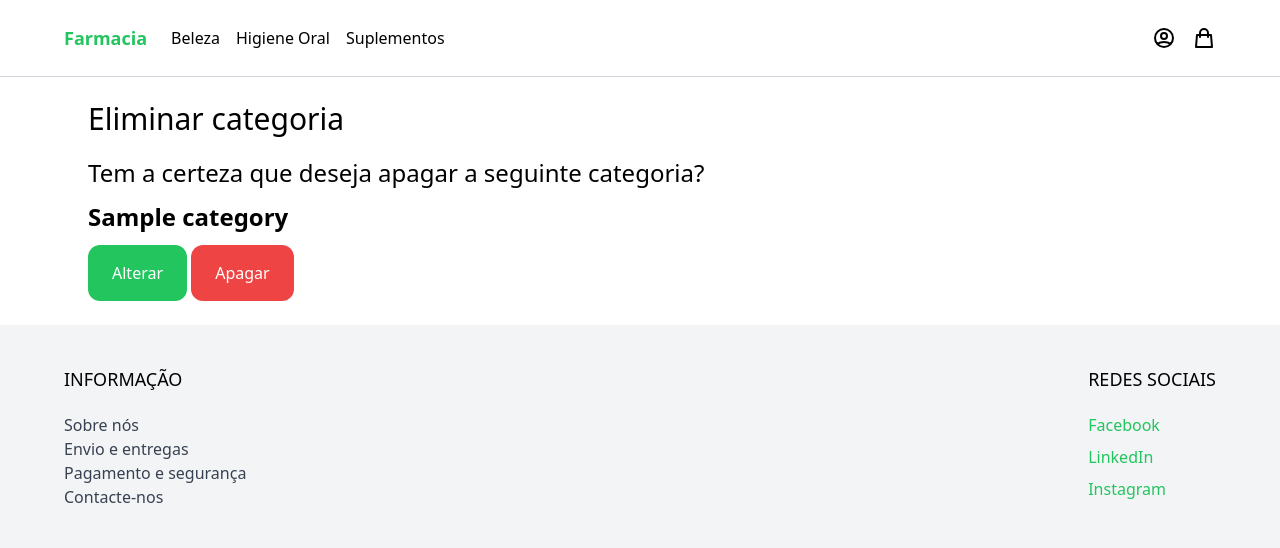
After one commit to migas553/ProjetoFinal, a Django app: template Products/templates/Products/delete_category.html in a window 1280 px wide. The commit adds this page. Shown: the top 548 px of the page. Run offline with Django 3.2, Linux system fonts and the light colour scheme; the template is opened without the code that fills it: most values are stand-ins (such as "Sample title", 1, 10 or a date in 2020); some libraries are stand-ins or nearby versions.

Commit message:
crud category feito

```diff
--- a/Products/forms.py
+++ b/Products/forms.py
@@ -5,10 +5,10 @@ from django.forms import ModelForm
 class AddProductForm(ModelForm):
     class Meta:
         model = Product
-        fields = '__all__'
+        fields = ['name','slug','category','description','price','stock','photo']
 
 
 class AddCategoryForm(ModelForm):
     class Meta:
         model = Category
-        fields = '__all__'
+        fields = ['name','slug']
--- a/Products/templates/Products/add_category.html
+++ b/Products/templates/Products/add_category.html
@@ -11,12 +11,12 @@
 
         <div>
             <label>Nome da categoria</label>
-            <input name="category_name" type="text" class="w-full mt-2 py-4 px-6 bg-gray-100 rounded-xl">
+            <input name="name" type="text" class="w-full mt-2 py-4 px-6 bg-gray-100 rounded-xl">
         </div>
 
         <div>
             <label>Slug da categoria</label>
-            <input name="category_slug" type="text" class="w-full mt-2 py-4 px-6 bg-gray-100 rounded-xl">
+            <input name="slug" type="text" class="w-full mt-2 py-4 px-6 bg-gray-100 rounded-xl">
         </div>
 
         <div>
--- /dev/null
+++ b/Products/templates/Products/delete_category.html
@@ -0,0 +1,30 @@
+{% extends 'base.html' %}
+
+{% block title %}Eliminar categoria{% endblock %}
+
+{% block content %}
+<div class="max-w-6xl mx-auto p-6">
+    <h1 class="mb-5 text-3xl">Eliminar categoria</h1>
+
+    <form method="post" action="." class="space-y-3">
+        {% csrf_token %}
+
+        <div>
+            <h1
+            2 class="text-2xl">Tem a certeza que deseja apagar a seguinte categoria? </h2>
+        </div>
+
+        <div>
+            <strong class="text-2xl"> {{ category.name }} </strong>
+        </div>
+
+        <div>
+            <button class="py-4 px-6 rounded-xl text-white bg-green-500">Alterar</button>
+            <form method="post" action="{% url 'delete_category' category.slug %}" class="inline">
+                {% csrf_token %}
+                <button type="submit" class="py-4 px-6 rounded-xl text-white bg-red-500">Apagar</button>
+            </form>
+        </div>
+    </form>
+</div>
+{% endblock %}
--- a/Products/urls.py
+++ b/Products/urls.py
@@ -11,8 +11,8 @@ urlpatterns = [
     path('edit_product/<slug:slug>', edit_product, name='edit_product'),
     path('delete_product/<slug:slug>', delete_product, name='delete_product'),
     path('add_category/', add_category, name='add_category'),
-    path('edit_category/<slug:slug>', edit_category, name='edit_category'),
-    path('delete_category/<slug:slug>', delete_category, name='delete_category'),
+    path('edit_category/<slug:slug>/', edit_category, name='edit_category'),
+    path('delete_category/<slug:slug>/', delete_category, name='delete_category'),
     path('show_products/', show_products, name='show_products'),
     path('show_products/<slug:slug>', show_products, name='show_products'),
 
```
Also changed, not shown: Products/templates/Products/edit_category.html (+4 -6 lines), Products/views.py (+6 -4 lines), db.sqlite3.
